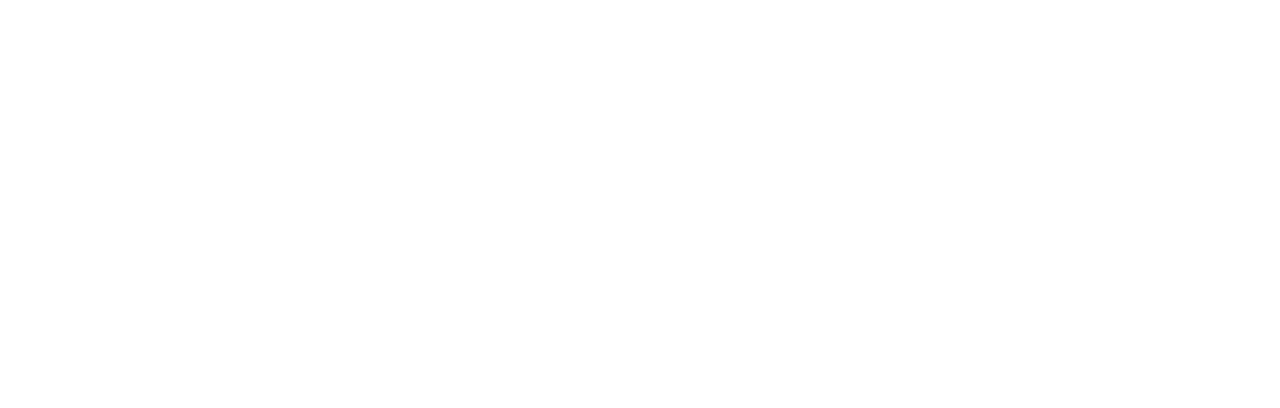
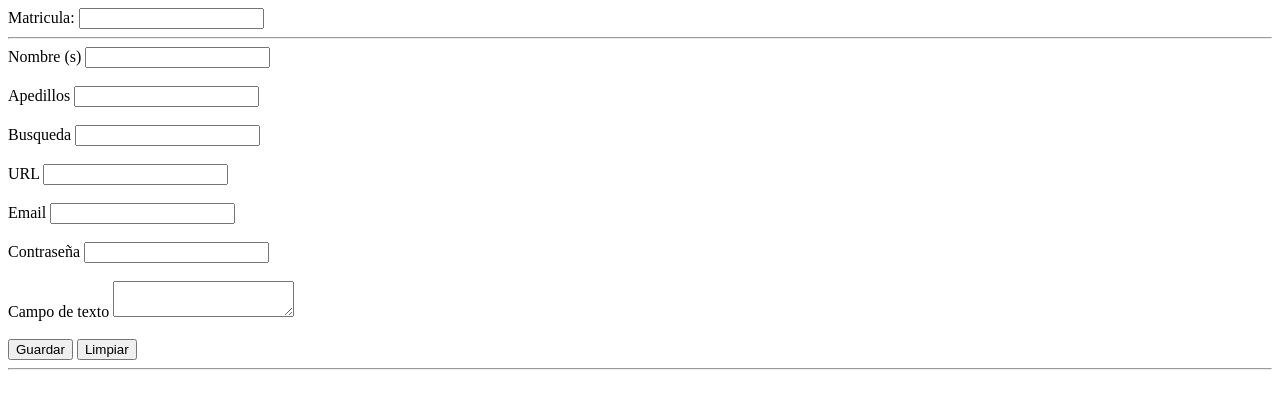
Before and after one commit to Eder45665/IDAI-MA2025-NE, a plain HTML site: page Formularios.html in a window 1280 px wide. Drawn offline with Linux system fonts and the light colour scheme.

Commit message:
Actualizar formulario
Agregar mas campos

```diff
--- a/Formularios.html
+++ b/Formularios.html
@@ -3,9 +3,71 @@
 <head>
     <meta charset="UTF-8">
     <meta name="viewport" content="width=device-width, initial-scale=1.0">
-    <title>Document</title>
+    <title>Formularios</title>
 </head>
 <body>
 
+    <form action="">
+
+     <label for="Matricula">
+        Matricula:
+    </label>
+    <input type="text" name="matricula" id="matricula">
+    <br>
+    <hr>
+        <label for="Nombre">
+            Nombre (s)
+        </label>
+        <input type="text" name="nombre" id="nombre">
+        <br>
+        <br>
+
+        <label for="Apedillos">
+            Apedillos
+        </label>
+        <input type="text" name="Apedillos" id="Apedillos">
+        <br>
+        <br>
+
+        <label for="Busqueda">
+            Busqueda
+        </label>
+        <input type="text" name="Busqueda" id="Busqueda">
+        <br>
+        <br>
+
+        <label for="URL">
+            URL
+        </label>
+        <input type="text" name="URL" id="URL">
+        <br>
+        <br>
+
+        <label for="Email">
+            Email
+        </label>
+        <input type="text" name="Email" id="Email">
+        <br>
+        <br>
+
+        <label for="Contraseña">
+            Contraseña
+        <input type="text" name="Password" id="Password">
+        <br>
+        <br>
+
+        <label for="Campo de texto">
+            Campo de texto
+        </label>
+        <textarea name="Campo de texto" id="Campo de texto"></textarea>
+        <br>
+        <br>
+
+        <input type="submit" value="Guardar">
+        <input type="reset" value="Limpiar">
+        <hr>
+
+    </form>
+
 </body>
 </html>
```
